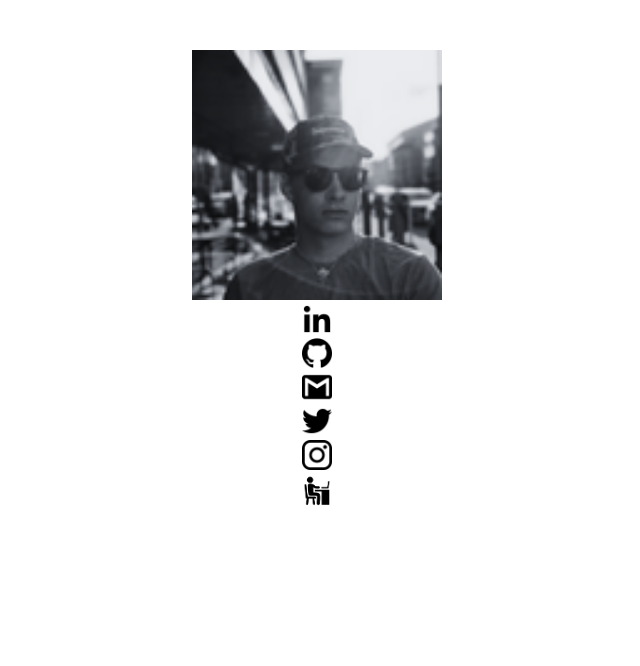
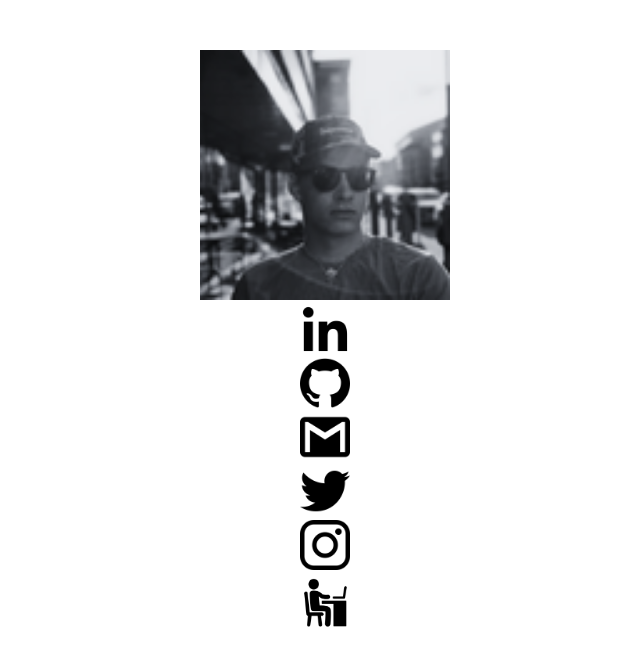
Before and after one commit to rannikkopyry/prannikko.fi, a Gatsby site: page / in a window 1280 px wide. Shown: the whole page, without its empty margins (323-963 px from the left). Built offline with nearby package versions, Linux system fonts and the light colour scheme; Gatsby itself is replaced by a stand-in of ours.

Commit message:
Styling social links

```diff
--- /dev/null
+++ b/src/pages/index.css
@@ -0,0 +1,3 @@
+a:hover {
+  opacity: 0.6;
+}
--- a/src/pages/index.tsx
+++ b/src/pages/index.tsx
@@ -8,18 +8,21 @@ import Mail from "../images/mail.png"
 import Pyry from "../images/pyry.png"
 import Job from "../images/job.png"
 
+import "./index.css"
+
 const pageStyles = {
   color: "#232129",
   fontFamily: "-apple-system, Roboto, sans-serif, serif",
   textAlign: "center",
-  marginTop: "50px"
+  marginTop: "50px",
+  width: "100vw"
 }
 const linkStackStyles = {
-  display: "grid"
+  display: "grid",
 }
 
 const linksStyles = {
-  display: "table-cell"
+  display: "table-cell",
 }
 
 const IndexPage: React.FC<PageProps> = () => {
@@ -37,42 +40,42 @@ const IndexPage: React.FC<PageProps> = () => {
       <img
         alt="LinkedIn logo"
         src={LinkedIn}
-        width="30px"
+        width="50px"
       />
       </a>
       <a href="https://github.com/rannikkopyry" style={linksStyles}>
       <img
         alt="Github logo"
         src={Github}
-        width="30px"
+        width="50px"
       />
       </a>
       <a href="mailto:pyry.rannikko1@gmail.com" style={linksStyles}>
       <img
         alt="Gmail logo"
         src={Mail}
-        width="30px"
+        width="50px"
       />
       </a>
       <a href="https://twitter.com/PyryRannikko" style={linksStyles}>
       <img
         alt="Twitter logo"
         src={Twitter}
-        width="30px"
+        width="50px"
       />
       </a>
       <a href="https://www.instagram.com/rannikkopyry/" style={linksStyles}>
       <img
         alt="Instagram logo"
         src={Instagram}
-        width="30px"
+        width="50px"
       />
       </a>
       <a href="https://www.rpsolutions.fi/" style={linksStyles}>
       <img
         alt="Man at a desk icon"
         src={Job}
-        width="50px"
+        width="85px"
       />
       </a>
       </div>
```
